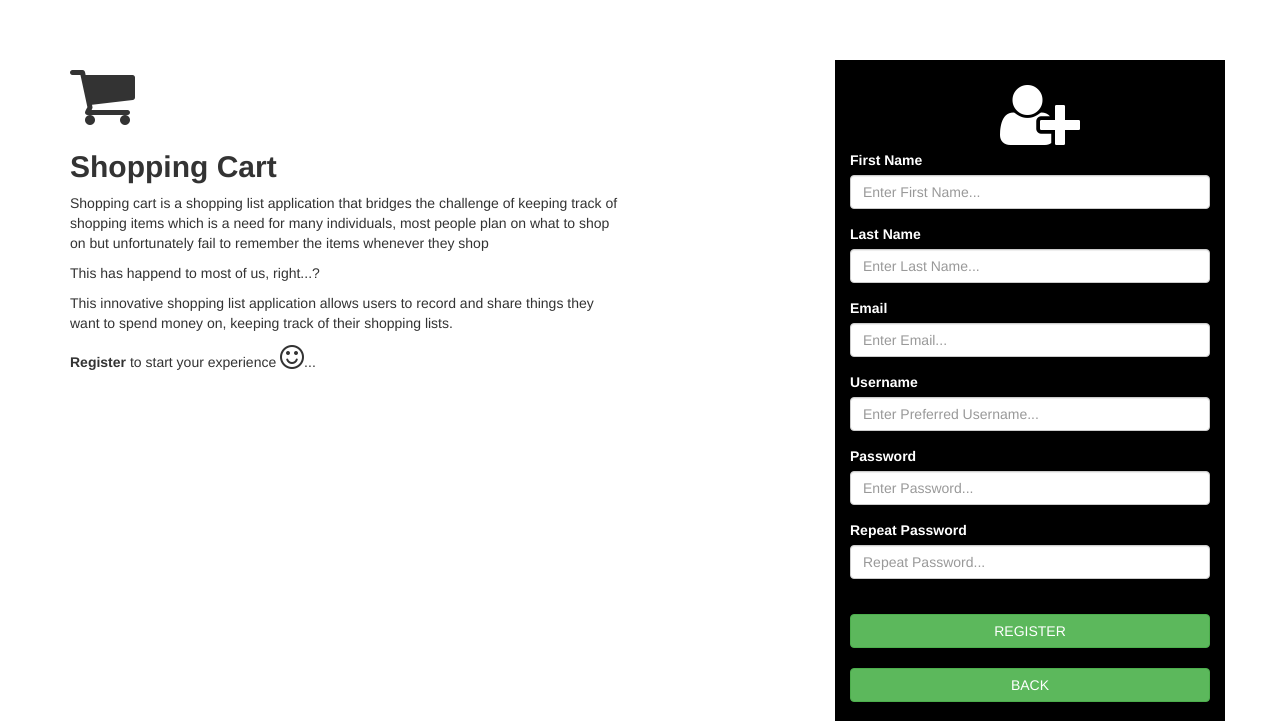
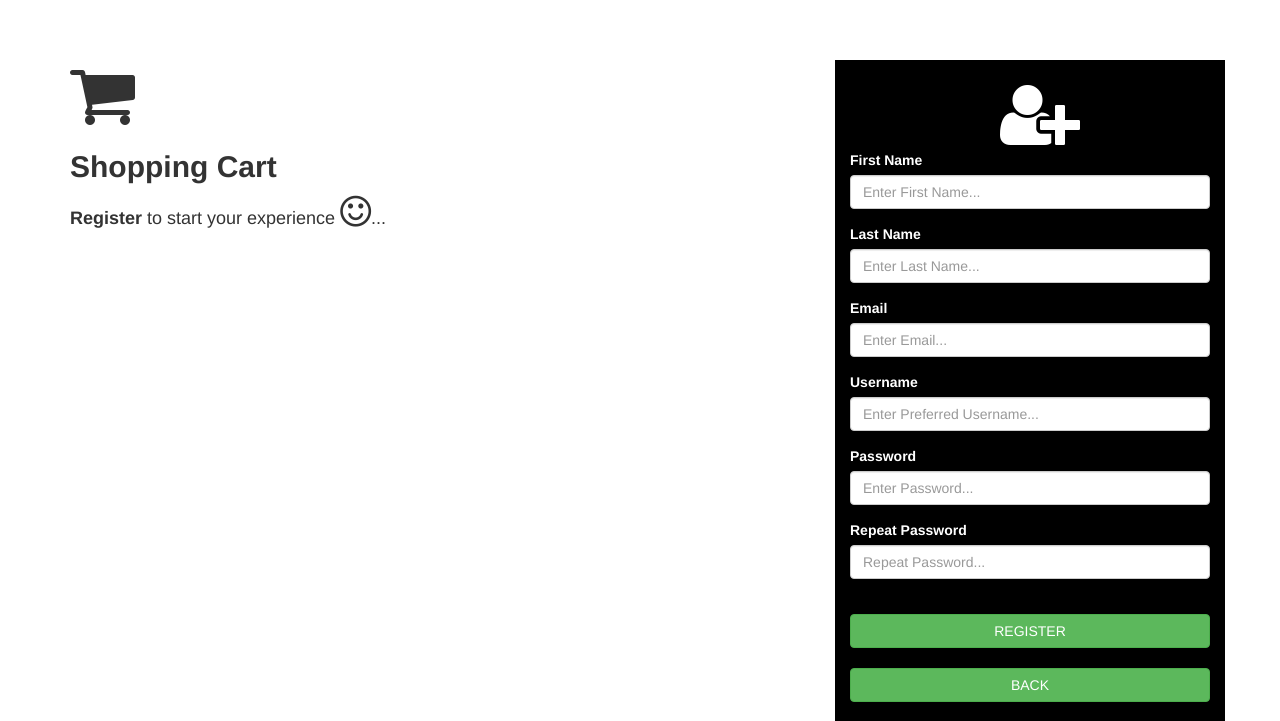
Before and after one commit to george-waf/shopping-cart, a Flask app: page /register in a window 1280 px wide. Shown: the top 721 px of the page. Run offline with Flask 2, Linux system fonts and the light colour scheme; some libraries are stand-ins or nearby versions.

Commit message:
reduced the amount of words on registration page

```diff
--- a/templates/register.html
+++ b/templates/register.html
@@ -24,14 +24,10 @@
 	    <div class="col-lg-6">
 		  <i class="fa fa-shopping-cart fa-5x text-center"></i>
 	       <h2><b>Shopping Cart</b></h2>
-		   	<p >Shopping cart is a shopping list application that bridges the challenge of keeping track of shopping items which is a need for many individuals,
-			most people plan on what to shop on but unfortunately fail to remember the items whenever they shop </p>
-			<p> This has happend to most of us, right...?</p>
-			<p>This innovative shopping list application allows users to record and share things they want to spend money on, keeping track of their shopping lists.</p>
-		  	<p><b>Register</b> to start your experience <i class="fa fa-smile-o fa-2x "></i>... </p>
+		   	<h4><p><b>Register</b> to start your experience <i class="fa fa-smile-o fa-2x "></i>... </p> </h4>
 	     </div>
 	     <div class="col-lg-4 col-lg-offset-2" style="background-color:black; padding-bottom: 20px;color: #fff">
-			<form>
+			<form action="/register" method="POST">
 			<br/>
 			<i class="fa fa-user-plus fa-5x text-center" style="padding-left: 150px"></i>
 			<br/>
```
